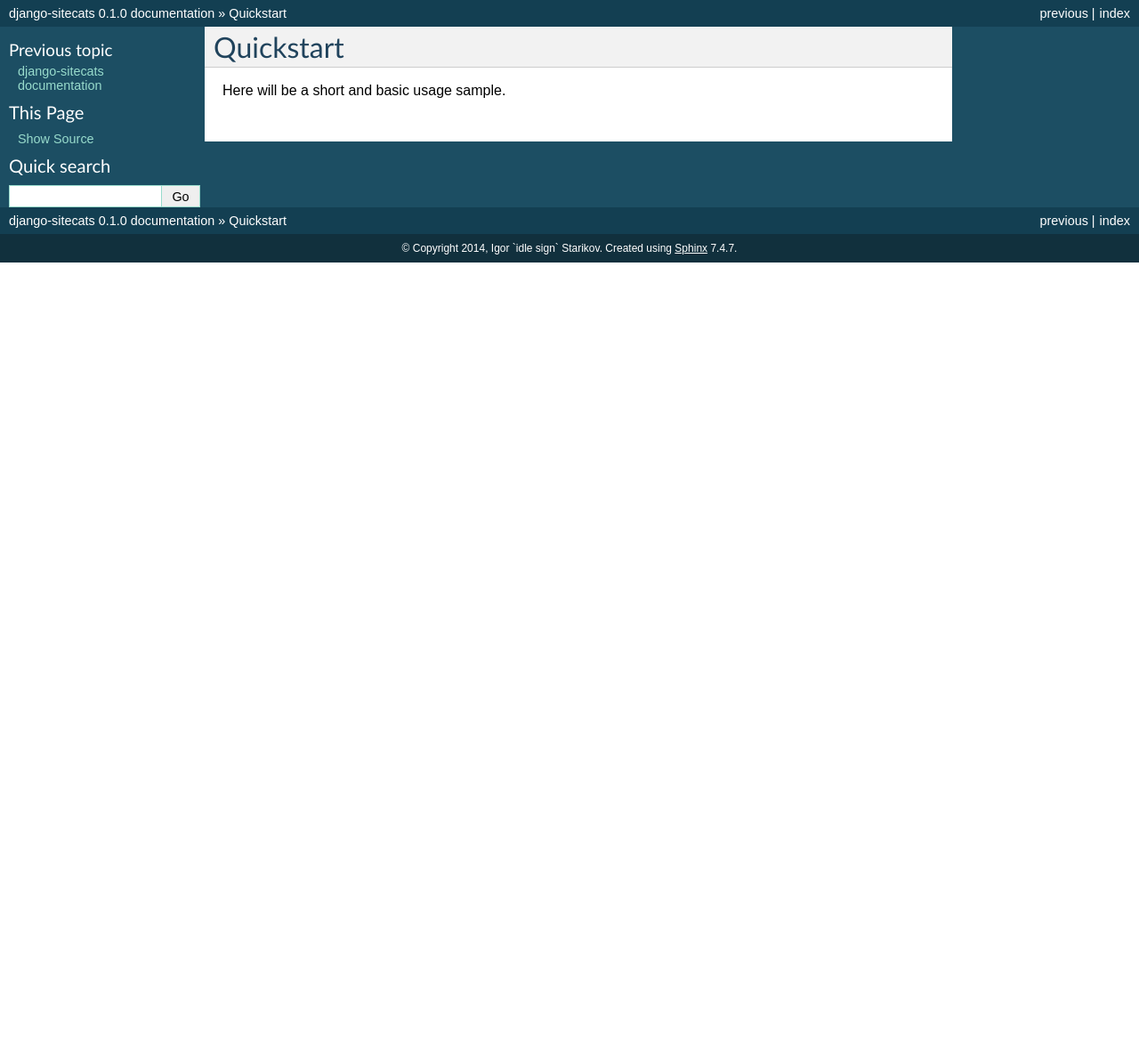
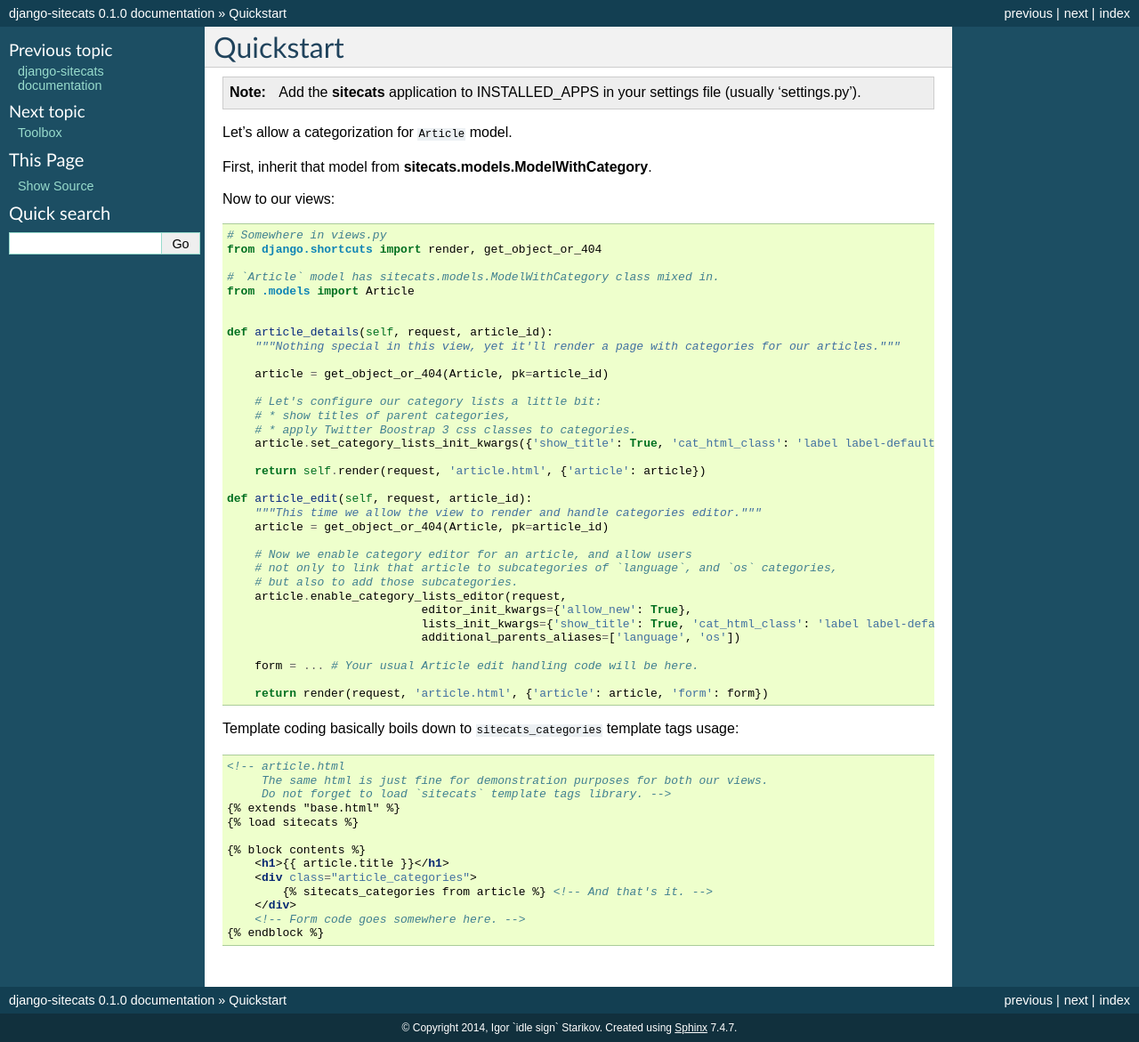
Before and after one commit to idlesign/django-sitecats, a Sphinx documentation site: the page built from docs/source/quickstart.rst, in a window 1280 px wide. Shown: the whole page at 89% size. Built offline with Sphinx 7.4.7, drawn with Linux system fonts in a browser that asks for light colours; before the commit the page ends 900 px from its top, so only the background shows below that.

Commit message:
Added basic documentation.

```diff
--- a/README.rst
+++ b/README.rst
@@ -15,7 +15,7 @@ Description
 
 *Django reusable application for content categorization.*
 
-Nay, you say, all that tags business lacks structuring.
+Nay, - you say, - all that tags business lacks structuring.
 
 This application is just about structuring your data: build categories hierarchy and link your site entities to those categories.
 
@@ -44,14 +44,13 @@ This application is just about structuring your data: build categories hierarchy
                                 editor_init_kwargs={'allow_new': True},
                                 additional_parents_aliases=['language', 'os'])
 
-
         form = ... # Your usual Article edit handling code will be here.
 
         return render(request, 'article.html', {'article': article, 'form': form})
 
 
 
-Template codes basically boils down to ``sitecats_categories`` template tags usage:
+Template coding basically boils down to ``sitecats_categories`` template tags usage:
 
 .. code-block:: html
 
--- a/docs/source/conf.py
+++ b/docs/source/conf.py
@@ -18,6 +18,55 @@ import sys, os
 sys.path.insert(0, os.path.abspath('../../'))
 from sitecats import VERSION
 
+# -- Mocking ------------------------------------------------------------------
+
+# This is used to mock certain modules.
+# It helps to build docs in environments where those modules are not available.
+# E.g. it could be useful for http://readthedocs.org/
+MODULES_TO_MOCK = [
+    'etc',
+    'etc.toolbox',
+    'django.contrib.contenttypes.models',
+    'django.core.cache',
+    'django.conf',
+    'django.db',
+    'django.db.models',
+    'django.contrib.contenttypes',
+    'django.conf',
+    'django.utils.encoding',
+    'sitecats.exceptions',
+]
+
+if MODULES_TO_MOCK:
+
+    class ModuleMock(object):
+
+        __all__ = []
+
+        def __init__(self, *args, **kwargs):
+            pass
+
+        def __call__(self, *args, **kwargs):
+            return ModuleMock()
+
+        def __iter__(self):
+            return iter([])
+
+        @classmethod
+        def __getattr__(cls, name):
+            if name in ('__file__', '__path__'):
+                return '/dev/null'
+            elif name.upper() != name and name[0] == name[0].upper():
+                # Mock classes.
+                MockType = type(name, (ModuleMock,), {})
+                MockType.__module__ = __name__
+                return MockType
+            return ModuleMock()
+
+    for mod_name in MODULES_TO_MOCK:
+        sys.modules[mod_name] = ModuleMock()
+
+
 # -- General configuration -----------------------------------------------------
 
 # If your documentation needs a minimal Sphinx version, state it here.
@@ -26,6 +75,9 @@ from sitecats import VERSION
 # Add any Sphinx extension module names here, as strings. They can be extensions
 # coming with Sphinx (named 'sphinx.ext.*') or your custom ones.
 extensions = ['sphinx.ext.autodoc']
+
+# Instruct autoclass directive to document both class and __init__ docstrings.
+autoclass_content = 'both'
 
 # Add any paths that contain templates here, relative to this directory.
 templates_path = ['_templates']
@@ -64,7 +116,7 @@ release = '.'.join(map(str, VERSION))
 
 # List of patterns, relative to source directory, that match files and
 # directories to ignore when looking for source files.
-exclude_patterns = []
+exclude_patterns = ['rst_guide.rst']
 
 # The reST default role (used for this markup: `text`) to use for all documents.
 #default_role = None
--- a/docs/source/quickstart.rst
+++ b/docs/source/quickstart.rst
@@ -1,4 +1,69 @@
 Quickstart
 ==========
 
-Here will be a short and basic usage sample.
+.. note::
+
+    Add the **sitecats** application to INSTALLED_APPS in your settings file (usually 'settings.py').
+
+Let's allow a categorization for ``Article`` model.
+
+First, inherit that model from **sitecats.models.ModelWithCategory**.
+
+Now to our views:
+
+.. code-block:: python
+
+    # Somewhere in views.py
+    from django.shortcuts import render, get_object_or_404
+
+    # `Article` model has sitecats.models.ModelWithCategory class mixed in.
+    from .models import Article
+
+
+    def article_details(self, request, article_id):
+        """Nothing special in this view, yet it'll render a page with categories for our articles."""
+
+        article = get_object_or_404(Article, pk=article_id)
+
+        # Let's configure our category lists a little bit:
+        # * show titles of parent categories,
+        # * apply Twitter Boostrap 3 css classes to categories.
+        article.set_category_lists_init_kwargs({'show_title': True, 'cat_html_class': 'label label-default'})
+
+        return self.render(request, 'article.html', {'article': article})
+
+    def article_edit(self, request, article_id):
+        """This time we allow the view to render and handle categories editor."""
+        article = get_object_or_404(Article, pk=article_id)
+
+        # Now we enable category editor for an article, and allow users
+        # not only to link that article to subcategories of `language`, and `os` categories,
+        # but also to add those subcategories.
+        article.enable_category_lists_editor(request,
+                                editor_init_kwargs={'allow_new': True},
+                                lists_init_kwargs={'show_title': True, 'cat_html_class': 'label label-default'},
+                                additional_parents_aliases=['language', 'os'])
+
+        form = ... # Your usual Article edit handling code will be here.
+
+        return render(request, 'article.html', {'article': article, 'form': form})
+
+
+
+Template coding basically boils down to ``sitecats_categories`` template tags usage:
+
+.. code-block:: html
+
+    <!-- article.html
+         The same html is just fine for demonstration purposes for both our views.
+         Do not forget to load `sitecats` template tags library. -->
+    {% extends "base.html" %}
+    {% load sitecats %}
+
+    {% block contents %}
+        <h1>{{ article.title }}</h1>
+        <div class="article_categories">
+            {% sitecats_categories from article %} <!-- And that's it. -->
+        </div>
+        <!-- Form code goes somewhere here. -->
+    {% endblock %}
```
Also changed, not shown: docs/source/index.rst (+28 -1 lines), docs/source/toolbox.rst (added, +52 -0 lines), 3 other files.
